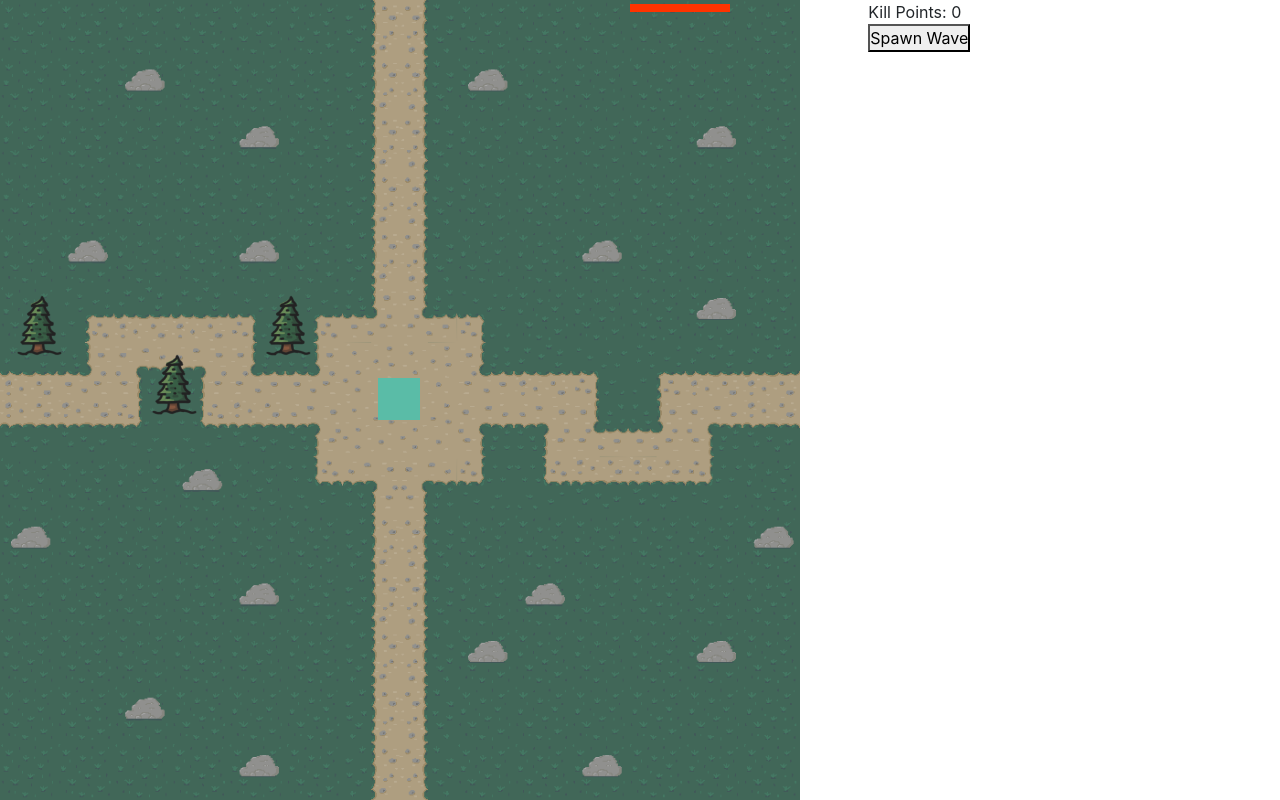
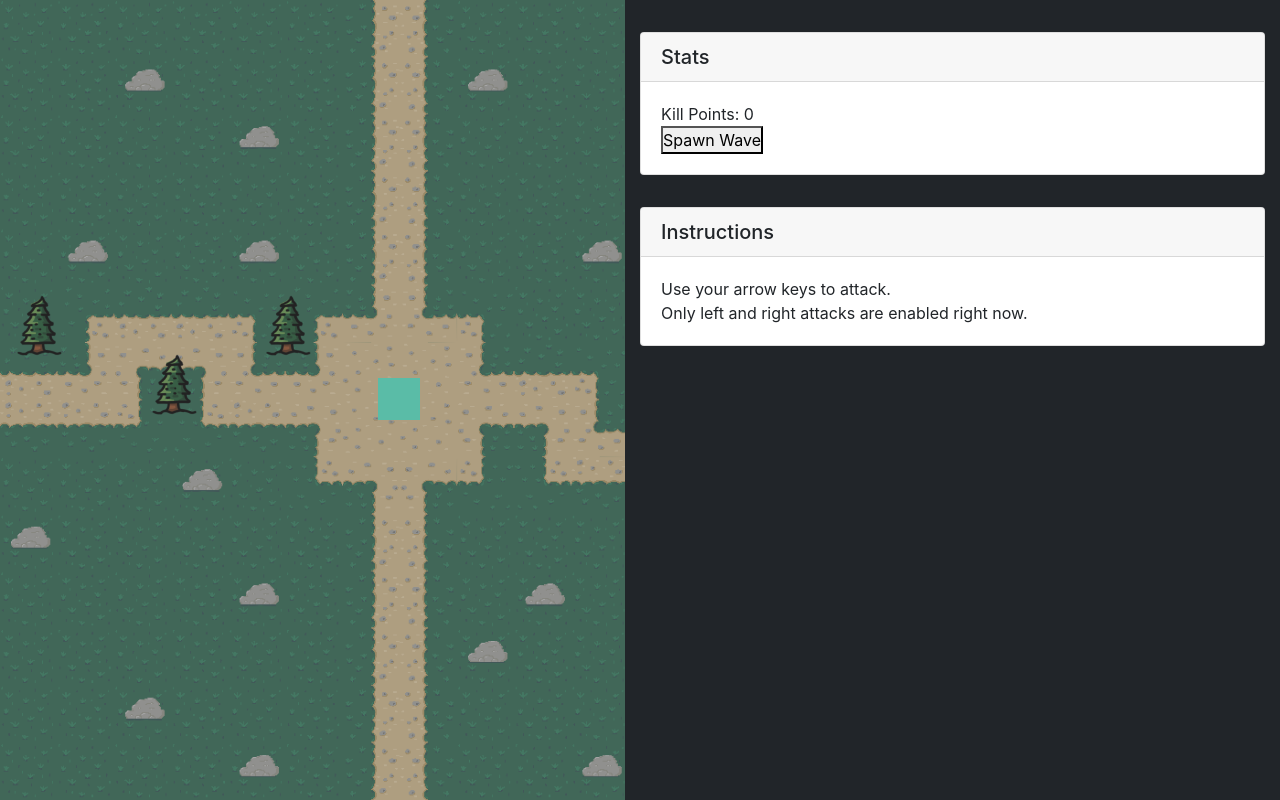
Before and after one commit to Zitzabis/HeresyDefenders, a PHP site: page / in a window 1280 px wide. Run offline with PHP 8.4, Linux system fonts and the light colour scheme.

Commit message:
Adds better styling to page and basic instructions.

```diff
--- a/pages/game.php
+++ b/pages/game.php
@@ -2,6 +2,12 @@
     * { padding: 0; margin: 0; overflow:hidden; }
     html,body {
         height: 100%;
+    }
+    body {
+        background: #212529;
+    }
+    .card {
+        margin-top: 2rem;
     }
 </style>
 
@@ -10,10 +16,23 @@
         <div id="game" class="col h-100" style="margin: 0; padding: 0;">
                 <script src="js/game.js"></script>
         </div>
-        <div class="col-4 h-100">
-            <span id="killPoints">Kill Points: 0</span>
-            <br>
-            <button id="spawnWave">Spawn Wave</button>
+        <div class="col h-100">
+            <div class="card">
+                <h5 class="card-header">Stats</h5>
+                <div class="card-body">
+                    <p class="card-text">
+                        <span id="killPoints">Kill Points: 0</span>
+                        <br>
+                        <button id="spawnWave">Spawn Wave</button>
+                    </p>
+                </div>
+            </div>
+            <div class="card">
+                <h5 class="card-header">Instructions</h5>
+                <div class="card-body">
+                    <p class="card-text">Use your arrow keys to attack.<br>Only left and right attacks are enabled right now.</p>
+                </div>
+            </div>
         </div>
     </div>
 </div>
```
